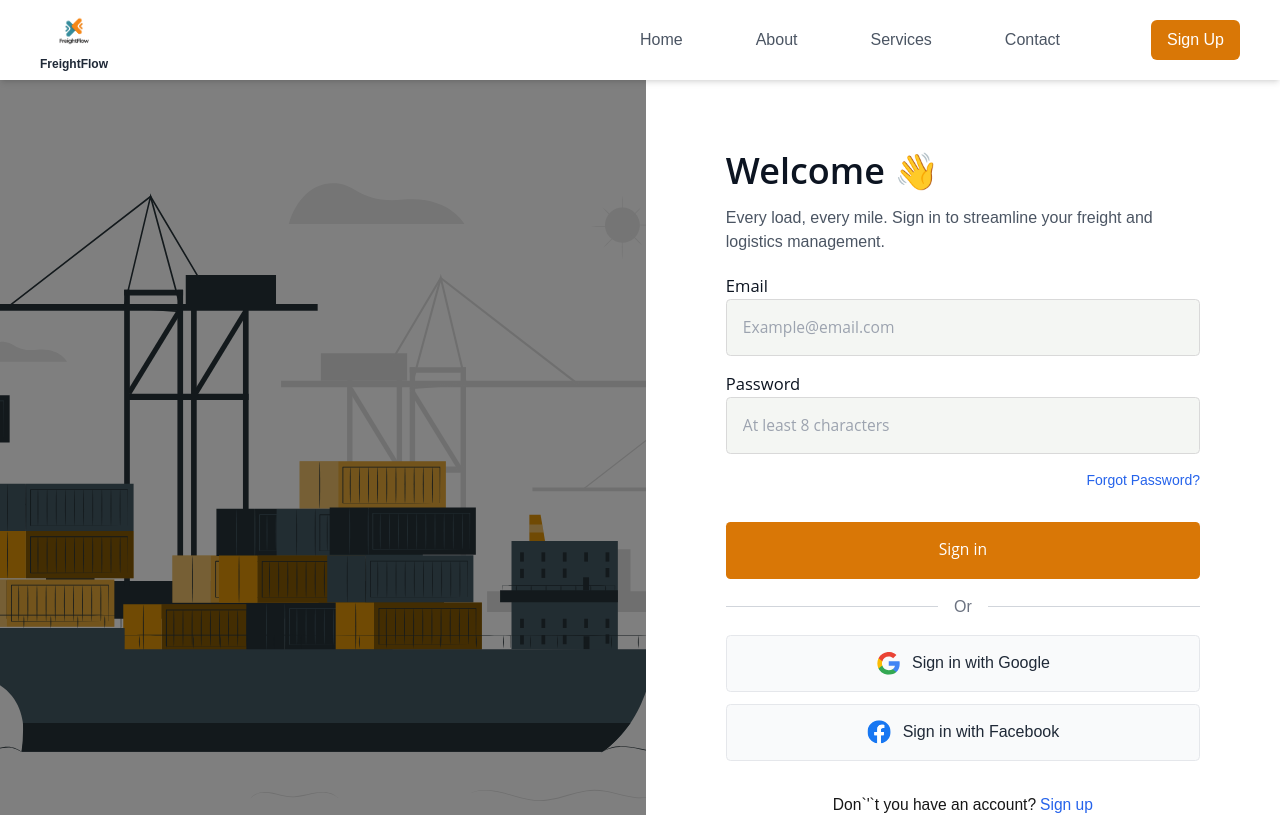
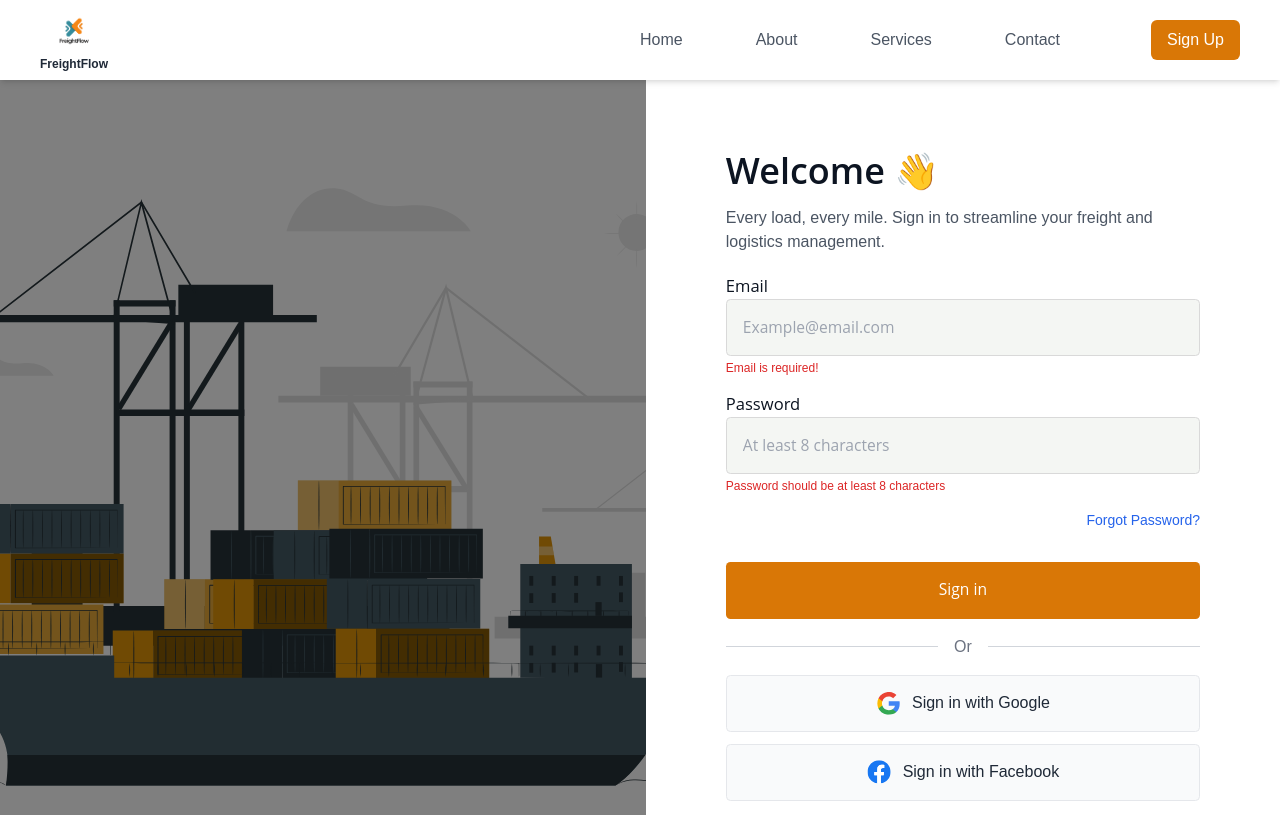
Before and after one commit to CodeGirlsInc/FrieghtFlow, a Next.js app in the folder frontend/: page /sign-in in a window 1280 px wide. Shown: the top 815 px of the page. Built offline with nearby package versions, Linux system fonts and the light colour scheme.

Commit message:
fix: enhanced Input component for better reusability

```diff
--- a/frontend/components/ui/Input.jsx
+++ b/frontend/components/ui/Input.jsx
@@ -1,11 +1,20 @@
 "use client";
 import React from "react";
-import {useForm, useFormContext} from "react-hook-form";
+import { useFormContext } from "react-hook-form";
 
-const Input = ({type, name, label, placeholder, required, ErrorMessage, minLength, list}) => {
+const Input = ({
+   type,
+   name,
+   label,
+   placeholder,
+   required,
+   ErrorMessage,
+   minLength,
+   list
+}) => {
    const {
       register,
-      formState: {errors},
+      formState: { errors },
    } = useFormContext();
 
    const validationRules = {
@@ -28,11 +37,13 @@ const Input = ({type, name, label, placeholder, required, ErrorMessage, minLengt
             type={type}
             id={name}
             list={list}
-            className={`w-full h-[57px] rounded-[4.5px] text-[#8897ad] text-[15.6px] px-4 border-[var(--border)] border-[1.3px] border-solid bg-[var(--inputBackground)] focus:outline-none open_sans font-[400]`}
+            className={`w-full h-[57px] rounded-[4.5px] text-[#8897ad] text-[15.6px] px-4 border-[var(--border)] border-[1.3px] border-solid bg-[var(--inputBackground)] focus:outline-none open_sans font-[400] ${errors[name] ? 'border-red-500' : ''}`}
             placeholder={placeholder}
-            {...register(name, validationRules)}
+            {...register(name, {
+               required: required ? 'This field is required' : false
+            })}
          />
-         {errors[name] && <span className="text-red-600 text-xs text-left">{ErrorMessage || "this field is required"}</span>}
+         {ErrorMessage && <span className="text-red-600 text-xs text-left mt-1">{ErrorMessage}</span>}
       </div>
    );
 };
```
